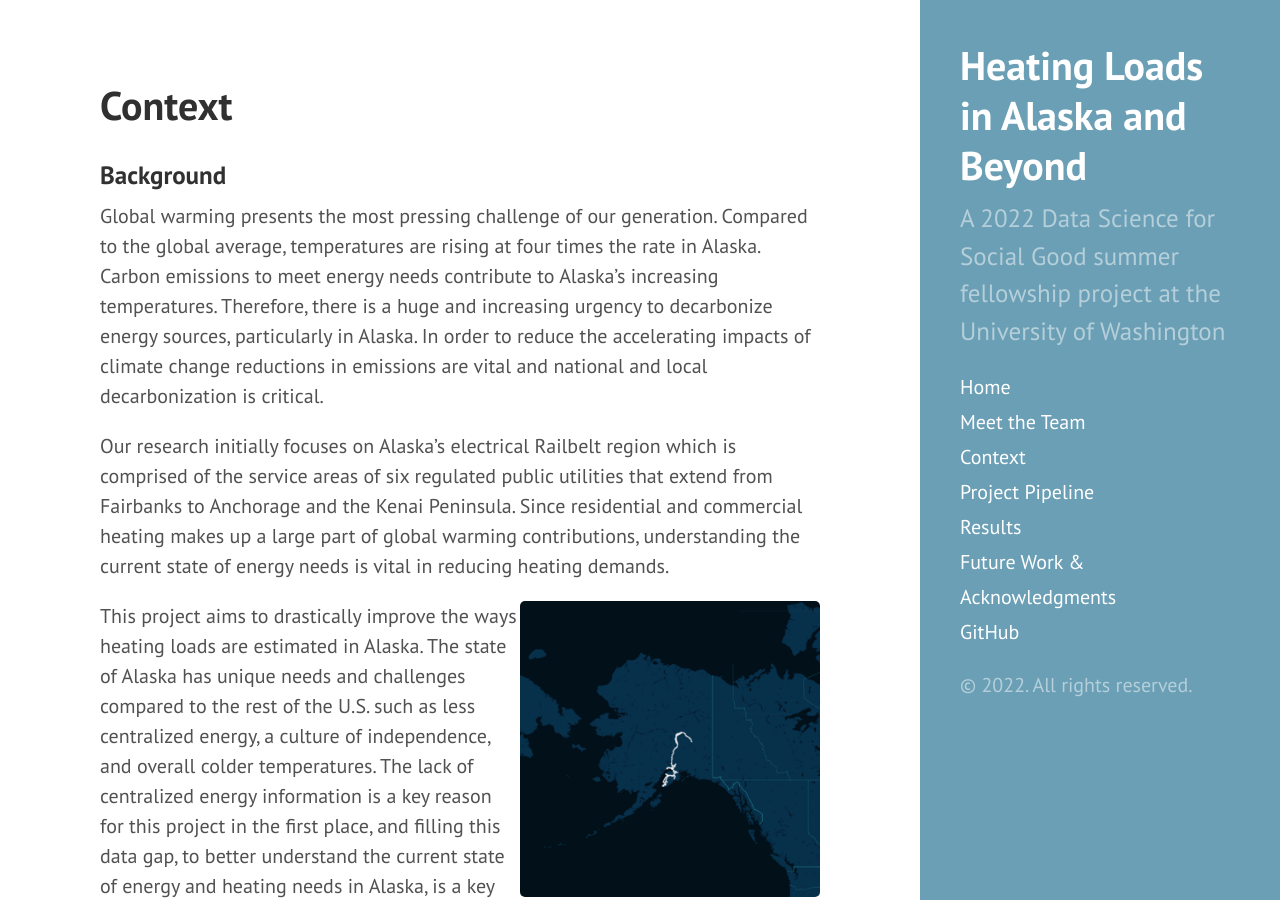
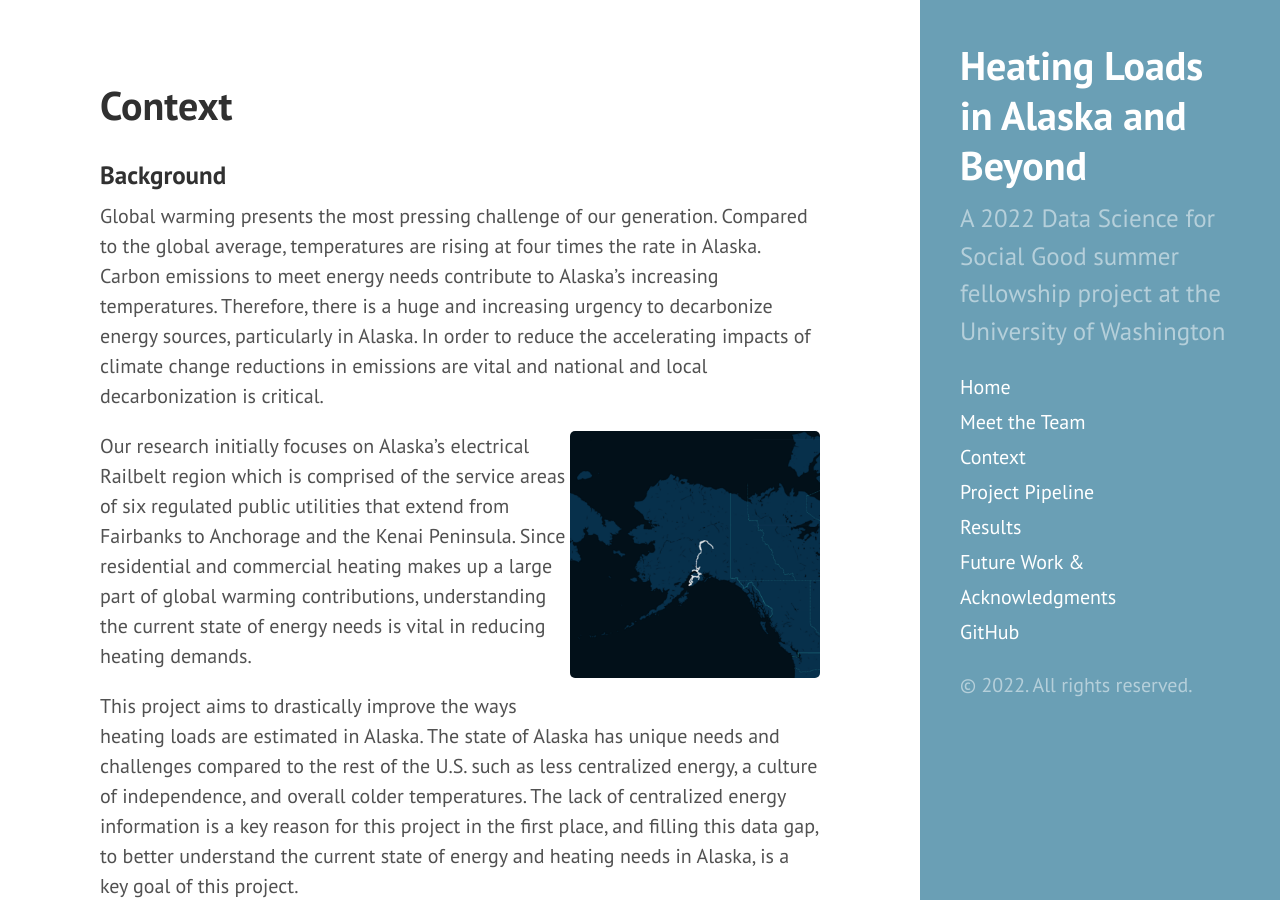
Before and after one commit to uwescience/DSSG2022_heating_loads, a Jekyll site: the page built from context.md, in a window 1280 px wide and 900 px high. Built offline with Jekyll 4.4.1, drawn with Linux system fonts in a browser that asks for light colours.

Commit message:
Update context.md

```diff
--- a/context.md
+++ b/context.md
@@ -7,9 +7,8 @@
 
 Global warming presents the most pressing challenge of our generation. Compared to the global average, temperatures are rising at four times the rate in Alaska. Carbon emissions to meet energy needs contribute to Alaska’s increasing temperatures. Therefore, there is a huge and increasing urgency to decarbonize energy sources, particularly in Alaska. In order to reduce the accelerating impacts of climate change reductions in emissions are vital and national and local decarbonization is critical.
 
+<img align="right" src="{{ site.url }}{{ site.baseurl }}/assets/img/AK_railbelt.png" width="250">
 Our research initially focuses on Alaska’s electrical Railbelt region which is comprised of the service areas of six regulated public utilities that extend from Fairbanks to Anchorage and the Kenai Peninsula. Since residential and commercial heating makes up a large part of global warming contributions, understanding the current state of energy needs is vital in reducing heating demands.
-
-<img align="right" src="{{ site.url }}{{ site.baseurl }}/assets/img/AK_railbelt.png" width="300">
 
 This project aims to drastically improve the ways heating loads are estimated in Alaska. The state of Alaska has unique needs and challenges compared to the rest of the U.S. such as less centralized energy, a culture of independence, and overall colder temperatures. The lack of centralized energy information is a key reason for this project in the first place, and filling this data gap, to better understand the current state of energy and heating needs in Alaska, is a key goal of this project.
 
```
